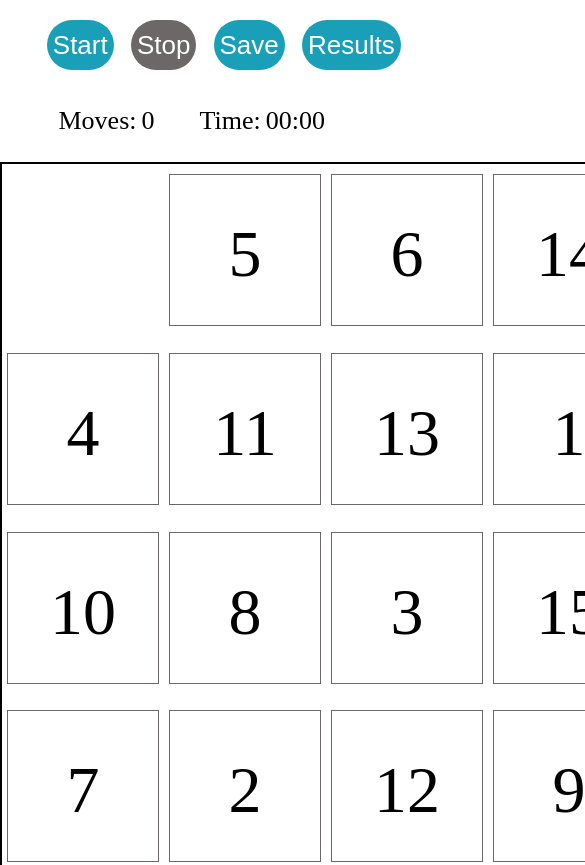
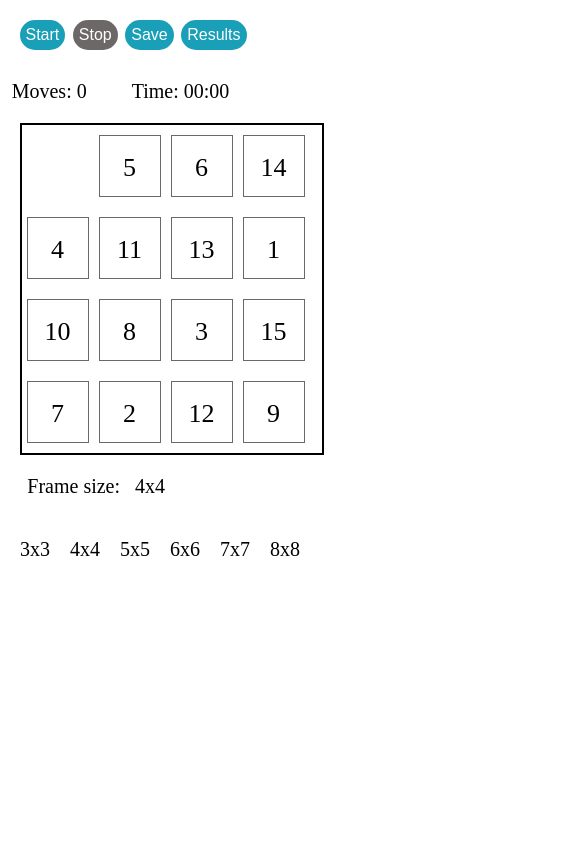
Before and after one commit to Win4esterD/gem-puzzle, a plain HTML site: page index.html in a window 390 px wide. Shown: the top 865 px of the page, 585 px wide, since content can reach past the window. After the commit the page ends 844 px from the top, so only its background shows below. Drawn offline with Linux system fonts and the light colour scheme.

Commit message:
feat: implement adaptive design

```diff
--- a/assets/JS/puzzle.js
+++ b/assets/JS/puzzle.js
@@ -21,7 +21,7 @@ sizes.className = 'sizes'
 sizes.innerHTML = "<div><p class='frame-size'>Frame size:</p><p class='frame-size'>4x4</p></div>"
 const otherSizes = document.createElement('div')
 otherSizes.className = 'other-sizes';
-otherSizes.innerHTML = "<ul><li>3x3</li><li>4x4</li><li>5x5</li><li>6x6</li><li>7x7</li><li>8x8</li><ul>"
+otherSizes.innerHTML = "<ul><li>3x3</li><li>4x4</li><li>5x5</li><li>6x6</li><li>7x7</li><li>8x8</li></ul>"
 
 moves.firstChild.firstChild.nextSibling.innerHTML = countMoves;
 
--- a/assets/css/styles.css
+++ b/assets/css/styles.css
@@ -128,7 +128,7 @@ body{
     }
 }
 
-@media (max-width: 738px){
+@media (max-width: 770px){
     .game-frame{
         margin-left: 5vw;
     }
@@ -139,3 +139,164 @@ body{
         margin-left: 0vw;
     }
 }
+
+@media (max-width: 655px){
+    .game-frame{
+        width: 600px;
+    }
+
+    .fragment{
+        width: 136px;
+    }
+}
+
+@media (max-width: 607px){
+    .game-frame{
+        width: 500px;
+        height: 536px;
+        margin-left: 5vw;
+    }
+
+    .fragment{
+        width: 136px;
+        width: 112px;
+        height: 112px;
+    }
+
+    .fragment>p{
+        margin-top: 17px;
+    }
+
+    .buttons-section{
+        margin-left: 6vw;
+    }
+}
+
+@media (max-width: 535px){
+
+    .buttons-section{
+        margin-left: 5vw;
+    }
+
+    .buttons-section>button{
+        width: 80px;
+        height: 50px;
+    }
+
+    .buttons-section>button{
+        font-size: 16px;
+    }
+
+    .game-frame{
+        width: 443px;
+        height: 536px;
+        margin-left: 5vw;
+    }
+
+    .fragment{
+        width: 98px;
+        width: 98px;
+        height: 112px;
+    }
+
+    .other-sizes{
+        margin-left: 10vw;
+    }
+}
+
+@media (max-width: 487px){
+    .game-frame{
+        width: 408px;
+        height: 536px;
+        margin-left: 5vw;
+    }
+
+    .fragment{
+        width: 90px;
+        width: 90px;
+        height: 100px;
+    }
+
+    .other-sizes{
+        margin-left: 2vw;
+    }
+
+    .other-sizes>ul{
+        font-size: 20px;
+    }
+}
+
+@media (max-width: 439px){
+    .game-frame{
+        width: 370px;
+        height: 536px;
+        margin-left: 5vw;
+    }
+
+    .fragment{
+        width: 80px;
+        height: 100px;
+    }
+}
+
+@media (max-width: 401px){
+
+    .buttons-section{
+        width: 150px;
+    }
+
+    .buttons-section>button{
+        width: 70px;
+        height: 30px;
+    }
+
+    .game-frame{
+        width: 300px;
+        height: 328px;
+        margin-left: 5vw;
+    }
+
+    .fragment{
+        width: 60px;
+        height: 60px;
+    }
+
+    .fragment>p{
+        font-size: 26px;
+    }
+
+    .other-sizes{
+        margin-left: -20px;
+        width: 100px;
+    }
+
+    .other-sizes>ul{
+        width: 100px;
+    }
+
+    .sizes{
+        width: 150px;
+        margin-left: 7vw;
+    }
+
+    .moves-section{
+        margin-left: 3vw;
+        width: 200px;
+    }
+
+    .moves-section>div{
+        width: 100px;
+    }
+
+    .moves-section>div>p{
+        font-size: 20px;
+    }
+}
+
+@media (max-width: 322px){
+    .game-frame{
+        width: 290px;
+        height: 328px;
+        margin-left: 5vw;
+    }
+}
```
